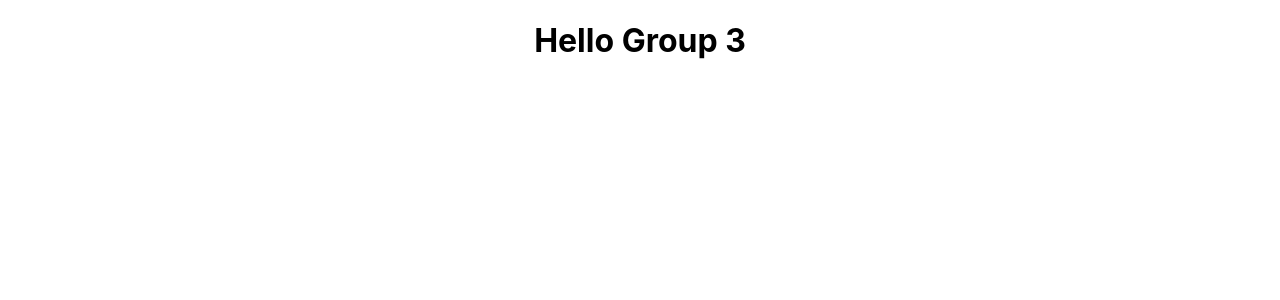
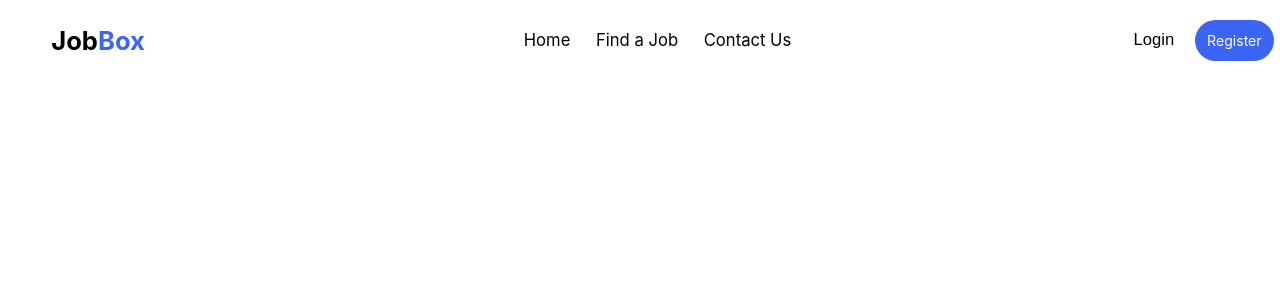
Before and after one commit to Niyatii21/job-portal, a React (Create React App) app in the folder myapp/: page /#/menu in a window 1280 px wide. Shown: the top 300 px of the page. Built offline with nearby package versions, Linux system fonts and the light colour scheme.

Commit message:
Worked on Navbar

```diff
--- a/myapp/public/index.html
+++ b/myapp/public/index.html
@@ -24,7 +24,7 @@
       work correctly both with client-side routing and a non-root public URL.
       Learn how to configure a non-root public URL by running `npm run build`.
     -->
-    <title>React App</title>
+    <title>Job Listing Portal</title>
   </head>
   <body>
     <noscript>You need to enable JavaScript to run this app.</noscript>
--- a/myapp/src/App.js
+++ b/myapp/src/App.js
@@ -1,10 +1,10 @@
-import logo from './logo.svg';
 import './App.css';
+import { Menu } from './Menu/Menu';
 
 function App() {
   return (
     <div className="App">
-      <h1>Hello Group 3</h1>
+      <Menu/>
     </div>
   );
 }
--- /dev/null
+++ b/myapp/src/Menu/Menu.css
@@ -0,0 +1,112 @@
+.main {
+    height: 100%;
+    width: 100%;
+    position: relative;
+}
+.nav {
+    height: 80px;
+    width: 100%;
+    display: flex;
+    align-items: center;
+    justify-content: space-between;
+}
+.nav-left h1 {
+    font-size: 2vw;
+    padding: 0 4vw;
+}
+.nav-left h1 span {
+    color: #3C65F5;
+}
+
+.nav-center {
+    display: flex;
+    justify-content: center;
+    flex-grow: 1;
+}
+
+.nav-center h4{
+    font-size: 1.3vw;
+    margin: 0 1vw;
+    font-weight: 400;
+}
+.login, .register{
+    font-size: 1vw;
+    margin: 0 0.2vw;
+    padding: 1.5vh;
+    font-weight: 400;
+}
+.nav-right {
+    display: flex;
+    align-items: center;
+}
+.nav-right .register{
+    background-color: #3C65F5;
+    border-radius: 10px;
+    font-size: 1.1vw;
+    font-weight: 400;
+    color: white;
+    border: none;
+    margin: 0 0.5vw;
+    border-radius: 40px;
+    text-decoration: none;
+}
+.nav-right .login{
+    color: black;
+    background-color: white;
+    border: none;
+    font-size: 1.3vw;
+    font-weight: 400;
+}
+
+.nav-right i {
+    display: none;
+    font-size: 2vw;
+    margin-left: 1vw;
+    cursor: pointer;
+}
+
+@media (max-width: 900px) {
+    .nav-center h4 {
+        display: none;
+    }
+
+    .nav-right i {
+        display: none;
+    }
+
+    .nav-left h1 {
+        font-size: 4vw;
+    }
+
+    .nav-right button {
+        font-size: 2vw;
+        margin: 0 1vw;
+    }
+
+    .nav-right i {
+        font-size: 6vw;
+    }
+}
+
+@media (max-width: 600px) {
+    .nav {
+        height: 60px;
+    }
+
+    .nav-left h1 {
+        font-size: 6vw;
+    }
+
+    .nav-right button {
+        display: none !important;
+    }
+    .nav-right .register{
+        display: none;
+    }
+
+    .nav-right i {
+        font-size: 7vw;
+        margin: 0 5vw;
+        display: block;
+    }
+}
--- /dev/null
+++ b/myapp/src/Menu/Menu.js
@@ -0,0 +1,39 @@
+import React from 'react';
+import '../Menu/Menu.css';
+import { HiMenuAlt1 } from "react-icons/hi";
+import { HashRouter, Navigate, Route, Routes } from 'react-router-dom';
+import { Register } from '../Register/Register';
+import Button from 'react-bootstrap/Button';
+
+export const Menu = () => {
+    return (
+        <div>
+            <div className="main">
+                <div className="nav">
+                    <div className="nav-left">
+                        <h1>Job<span>Box</span></h1>
+                    </div>
+                    <div className="nav-center">
+                        <h4>Home</h4>
+                        <h4>Find a Job</h4>
+                        <h4>Contact Us</h4>
+                    </div>
+                    <div className="nav-right">
+                        <button href="#/login" type='submit' className='login'>Login</button>
+                        <Button href="#/register" type='submit' className='register'>Register</Button>
+                        <i><HiMenuAlt1 /></i>
+                    </div>
+                </div>
+            </div>
+
+            <HashRouter>
+                <Routes>
+                    {/* <Route path="/login" element={<Login />} /> */}
+                    <Route path="/register" element={<Register />} />
+                    {/* <Route path="/" element={<Home />} /> */}
+                    <Route path="*" element={<Navigate to="/menu" />} />
+                </Routes>
+            </HashRouter>
+        </div>
+    );
+}
--- /dev/null
+++ b/myapp/src/Register/Register.js
@@ -0,0 +1,9 @@
+import React, { Component } from 'react'
+
+export const Register = () => {
+    return (
+        <div>
+            <h4>This is from Register</h4>
+        </div>
+    );
+  }
--- /dev/null
+++ b/package.json
@@ -0,0 +1,6 @@
+{
+  "dependencies": {
+    "react-bootstrap": "^2.10.3",
+    "react-router-dom": "^6.24.0"
+  }
+}
```
Also changed, not shown: myapp/package.json (+10 -0 lines), myapp/src/Register/Register.css (added), 2 other files (tests, documents, lock files or other folders).
